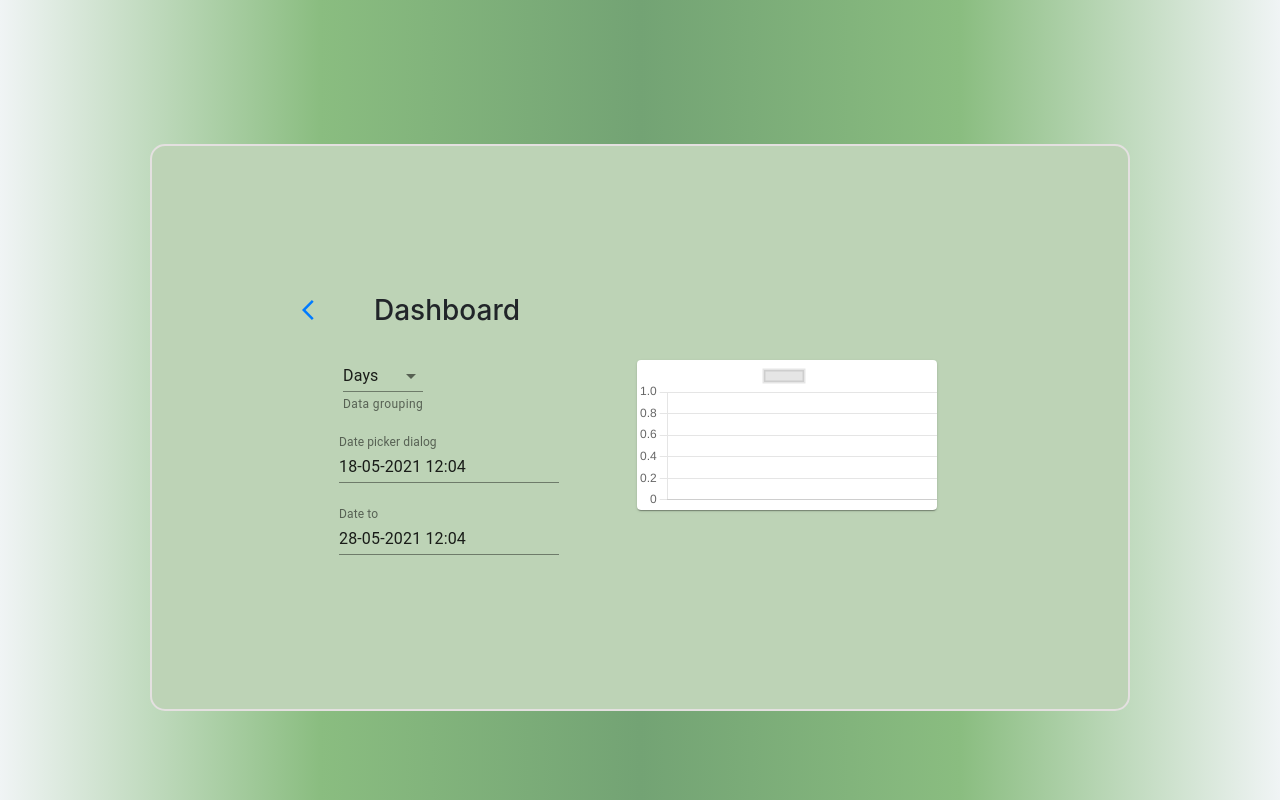
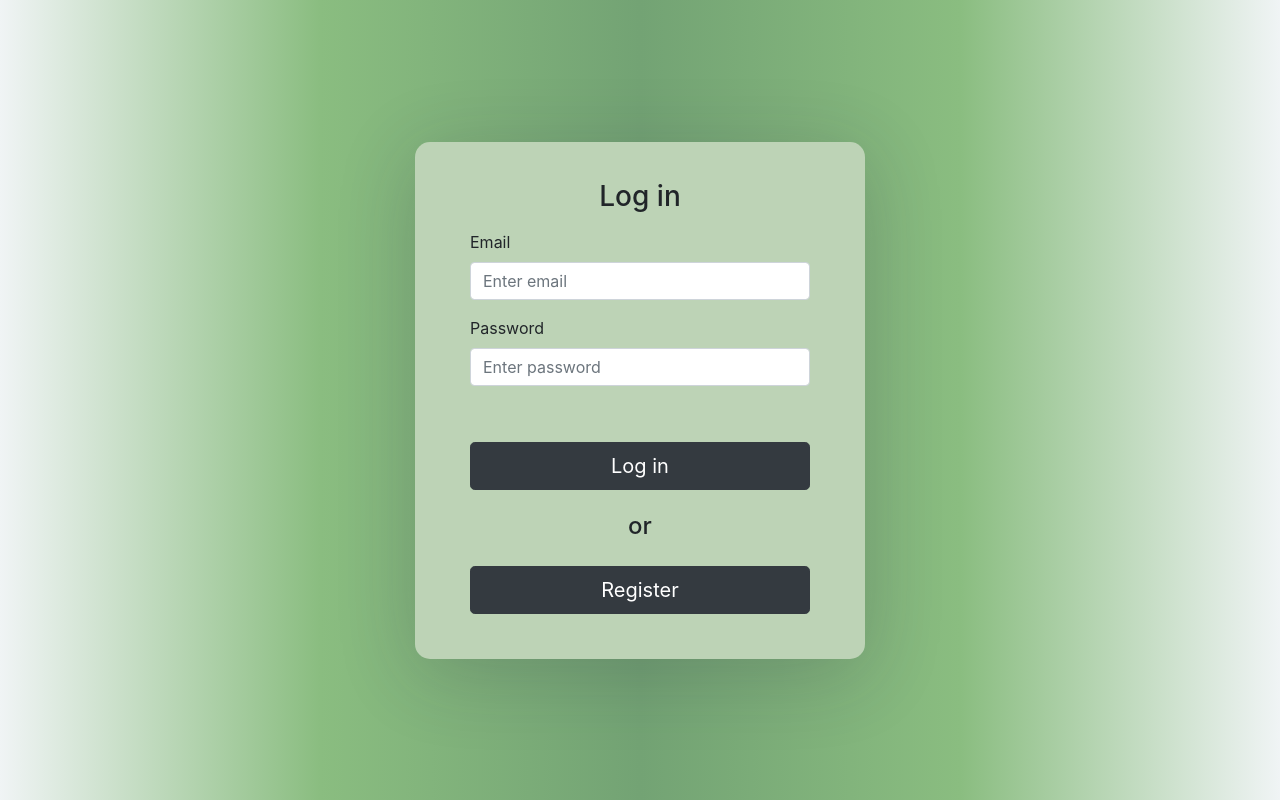
Before and after one commit to p-karbownik/Tracker-website, a React (Create React App) app: page / in a window 1280 px wide. Built offline with nearby package versions, Linux system fonts and the light colour scheme.

Commit message:
layout fix

```diff
--- a/src/App.tsx
+++ b/src/App.tsx
@@ -14,7 +14,7 @@ function App() {
       <div className="outer">
         <div className="inner">
           <Switch>
-            <Route exact path='/' component={Dashboard} />
+            <Route exact path='/' component={LoginComponent} />
             <Route path="/register" component={RegisterComponent} />
             <Route path="/login" component={LoginComponent} />
             <Redirect from='/login' to="/mainPage" />
--- a/src/website-dashboard.component.tsx
+++ b/src/website-dashboard.component.tsx
@@ -171,7 +171,6 @@ export default class Dashboard extends Component {
                     </Grid>
                 </div>
                 <div>
-                    <p> {this.state.isFetching ? 'Fetching data...' : ''} </p>
                     <Grid container justify="space-evenly" direction="row" alignItems="stretch">
                         <Grid item>
                             <Grid container spacing={1} direction="column">
@@ -222,8 +221,16 @@ export default class Dashboard extends Component {
 
 
                             </ButtonGroup>
+
                         </Grid>
-                        <Grid item> <Card> < Line type="line" data={this.state.eventData} /> </Card> </Grid>
+                        <Grid item>
+                            <Grid container spacing={1} direction="column">
+                                <Grid item> <Card> < Line type="line" data={this.state.eventData} /> </Card> </Grid>
+                                <p> {this.state.isFetching ? 'Fetching data...' : ''} </p>
+                            </Grid>
+                        </Grid>
+
+
                     </Grid>
                 </div>
             </div>
```
